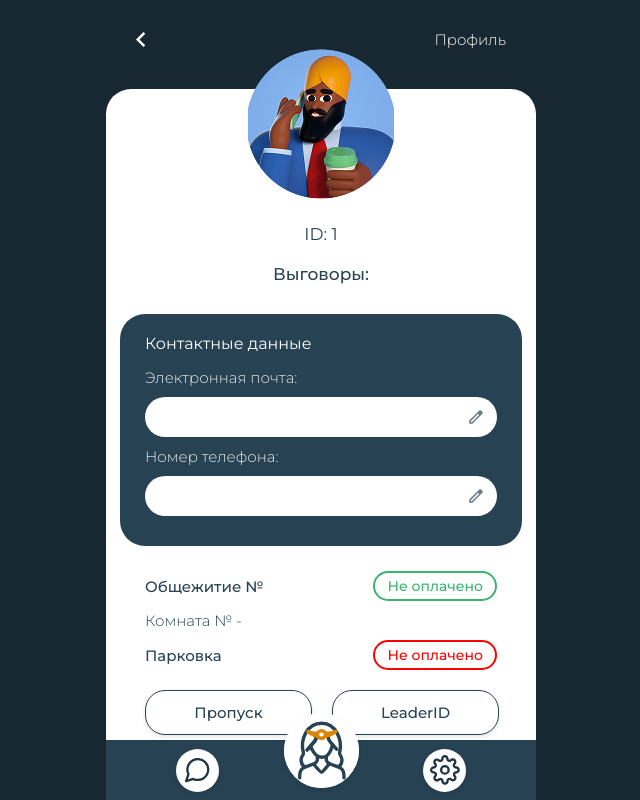
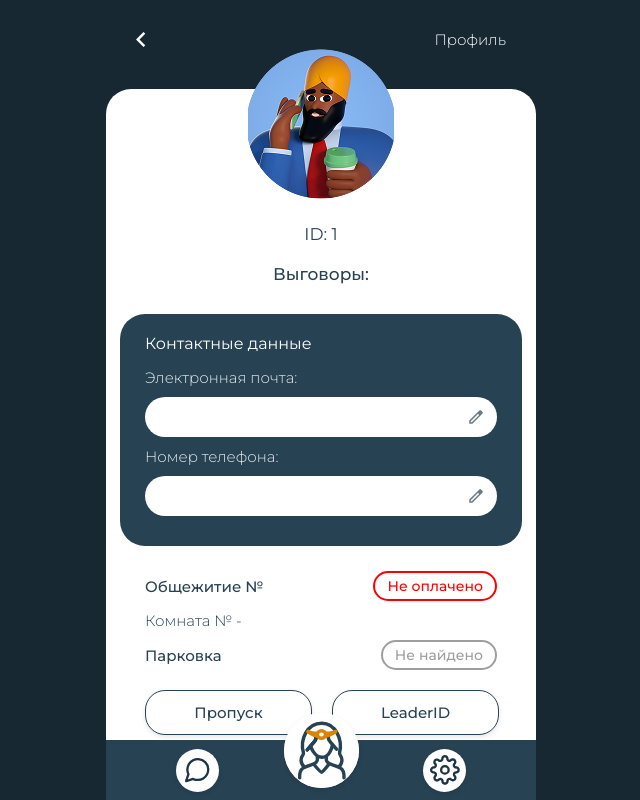
Before and after one commit to aver1ch/max-stud-bot, a React (Vite) app in the folder frontend/: page /account in a window 1280 px wide. Shown: the top 800 px of the page, without its empty margins (319-959 px from the left). Built offline with nearby package versions, Linux system fonts and the light colour scheme; sample sign-in values are in the browser's storage.

Commit message:
some fixes

```diff
--- a/frontend/src/pages/Account/Account.jsx
+++ b/frontend/src/pages/Account/Account.jsx
@@ -83,7 +83,7 @@ function Account() {
           <div className="dormitory-block">
             <div className="dormitory-row">
               <p className="dormitory-label">Общежитие №{user.dormId}</p>
-              <span className="status-badge paid">
+              <span className={`status-badge ${user.paymentStatusDorm ? "paid" : "notpaid"}`}>
                 {user.paymentStatusDorm ? "Оплачено" : "Не оплачено"}
               </span>
             </div>
@@ -91,10 +91,11 @@ function Account() {
 
             <div className="dormitory-row">
               <p className="dormitory-label">Парковка</p>
-              <span className={`status-badge ${user.paymentStatusDorm ? "paid" : "notpaid"}`}>
-                {user.paymentStatusDorm ? "Оплачено" : "Не оплачено"}
+              <span className="status-badge notfound">
+                {user.parking ? "Есть" : "Не найдено"}
               </span>
             </div>
+
             <div className="access-blocks">
               <div className="access-item-wrapper">
                 <div className="access-item">Пропуск</div>
```
Also changed, not shown: 2 other files (tests, documents, lock files or other folders).
